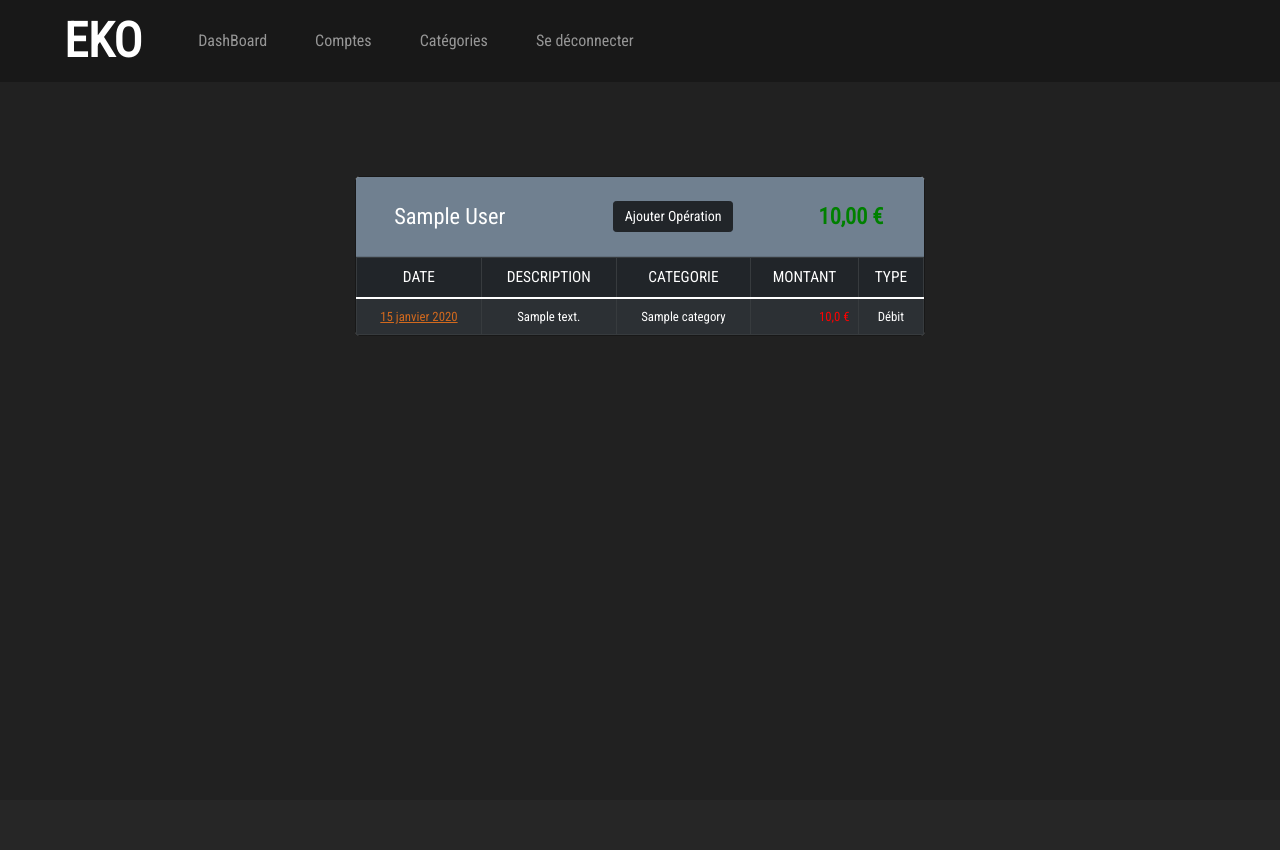
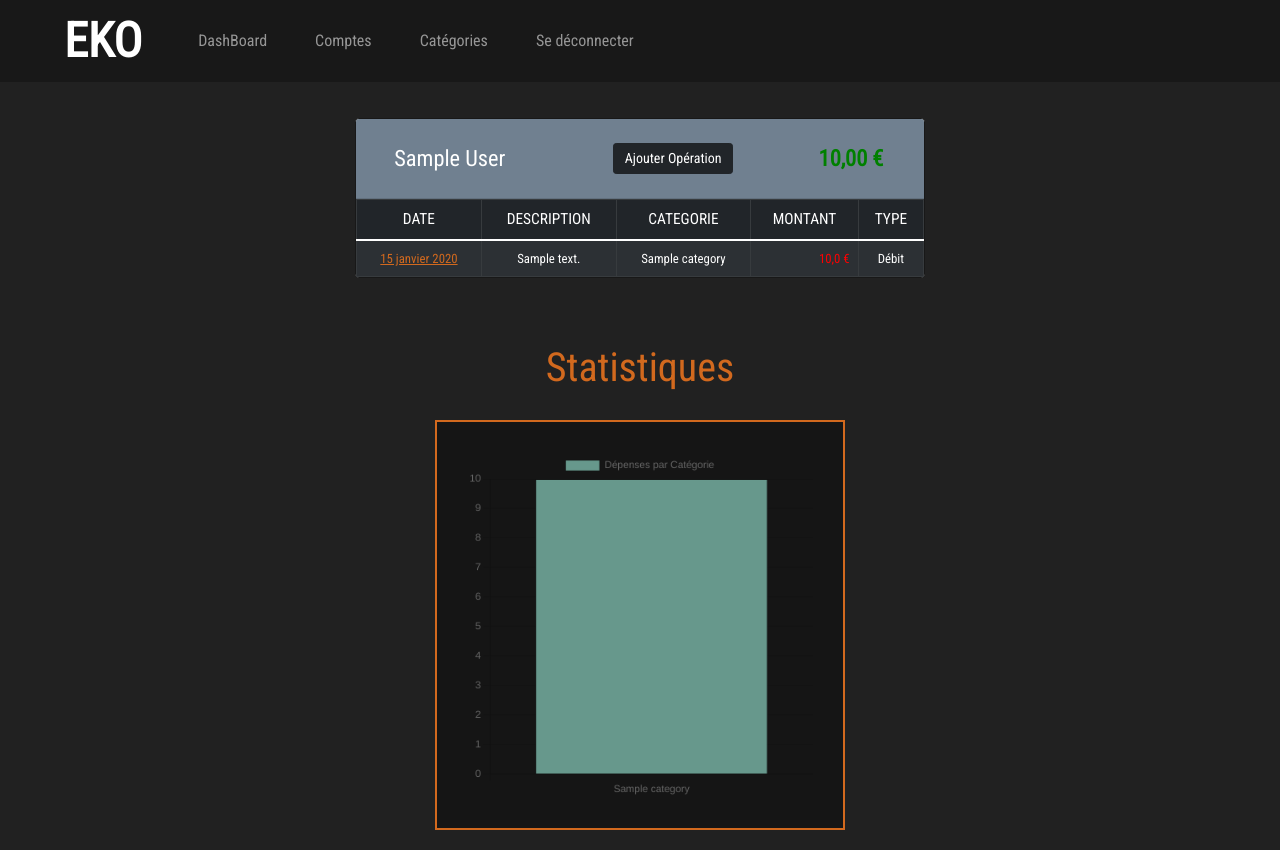
Before and after one commit to dardevetdidier/Eko, a Django app: page /dashboard/ in a window 1280 px wide. Before the commit the page ends 336 px from the top, so only its background shows below. Run offline with Django 4.2, Linux system fonts and the light colour scheme; a user stored in the database is signed in; tables that the repository leaves empty hold one stand-in row (values such as "Sample post"); some libraries are stand-ins or nearby versions.

Commit message:
Feature : add Chart with Chart.js
On dashboard display chart 'expenses by category'

```diff
--- a/budget/static/css/index.css
+++ b/budget/static/css/index.css
@@ -117,7 +117,7 @@ h1 {
 }
 
 .budgets-content {
-    padding: 20vh 2%;
+    padding: 102px 2% 50px;
 }
 
 .budget-col {
@@ -270,6 +270,20 @@ a .bi-trash {
 
 /*Expenses Chart */
 
-#expenses-chart {
-    border: 1px solid blue;
+/*.category-chart-content {*/
+/*    background-color: seagreen;*/
+/*}*/
+
+.charts {
+    display: flex;
+    flex-direction: column;
+    align-items: center;
+    text-align: center;
 }
+
+#category-chart {
+    background-color: #151515;
+    border: 2px solid chocolate;
+    padding: 30px;
+    margin: 20px 0;
+}
--- a/budget/templates/budget/dashboard.html
+++ b/budget/templates/budget/dashboard.html
@@ -16,6 +16,14 @@
         </div>
     </div>
 
+    <!-- CHART -->
+
+    <div class="row charts">
+        <h1>Statistiques</h1>
+        <div class="col-sm-4 category-chart-content">
+            <canvas id="category-chart" width="400" height="400"></canvas>
+        </div>
+    </div>
 
     <!-- Modal CREATE -->
     <div class="modal fade" id="staticBackdrop" data-bs-backdrop="static" data-bs-keyboard="false" tabindex="-1"
@@ -72,5 +80,34 @@
             </div>
         </div>
     </div>
+
+    <script src="https://cdn.jsdelivr.net/npm/chart.js"></script>
     <script type="text/javascript" src="{% static 'js/script.js' %}"></script>
+
+    <script>
+        const canvasC = document.getElementById("category-chart");
+        const ctx = canvasC.getContext('2d');
+        const myChart = new Chart(ctx, {
+            type: 'bar',
+            data: {
+                labels: {{ labels_categories|safe }},
+                datasets: [{
+                    label: 'Dépenses par Catégorie',
+                    data: {{ data_categories|safe }},
+                    backgroundColor: {{ colors_categories|safe }},
+                    borderWidth: 1,
+                }]
+            },
+            options: {
+                scales: {
+                    y: {
+                        beginAtZero: true
+                    }
+
+                }
+            }
+        });
+
+    </script>
+
 {% endblock %}
--- a/budget/views.py
+++ b/budget/views.py
@@ -8,6 +8,7 @@ from django.utils import timezone
 
 from .forms import LoginForm, CreateAccountForm, DeleteForm, CreateOperationForm, CreateCategoryForm
 from .models import Account, Operation, Category
+from random import randint
 
 
 def index(request):
@@ -68,8 +69,37 @@ def dashboard(request):
         return redirect('dashboard')
     else:
         create_operation_form = CreateOperationForm()
+
+        # data for chart
+
+        # dict_categories = {}
+        labels_categories = []
+        data_categories = []
+        colors_categories = []
+
+        for account in accounts:
+            # Create a nested dict.
+            # dict_categories[f'{account}'] = {}
+            categories = Category.objects.filter(operations_category__account=account).exclude(operations_category__operation_type='Crédit').distinct()
+            # color_count = range(len(categories))
+            for category in categories:
+                operations = category.operations_category.all()
+                total_by_category = sum([operation.amount for operation in operations])
+                # dict_categories[f'{account}'][f'{category}'] = total_by_category
+                labels_categories.append(category.name)
+                data_categories.append(total_by_category)
+                colors_categories.append(f"hsl({str(randint(0, 360))},{str(randint(0, 100))}%,50%)")
+
+            print(f'labels = {labels_categories}')
+            print(f'data = {data_categories}')
+            print(f'colors = {colors_categories}')
+
+        # print(dict_categories)
         context = {'accounts': accounts,
-                   'create_operation_form': create_operation_form}
+                   'create_operation_form': create_operation_form,
+                   'labels_categories': labels_categories,
+                   'data_categories': data_categories,
+                   'colors_categories': colors_categories}
         return render(request, 'budget/dashboard.html', context=context)
 
 
```
